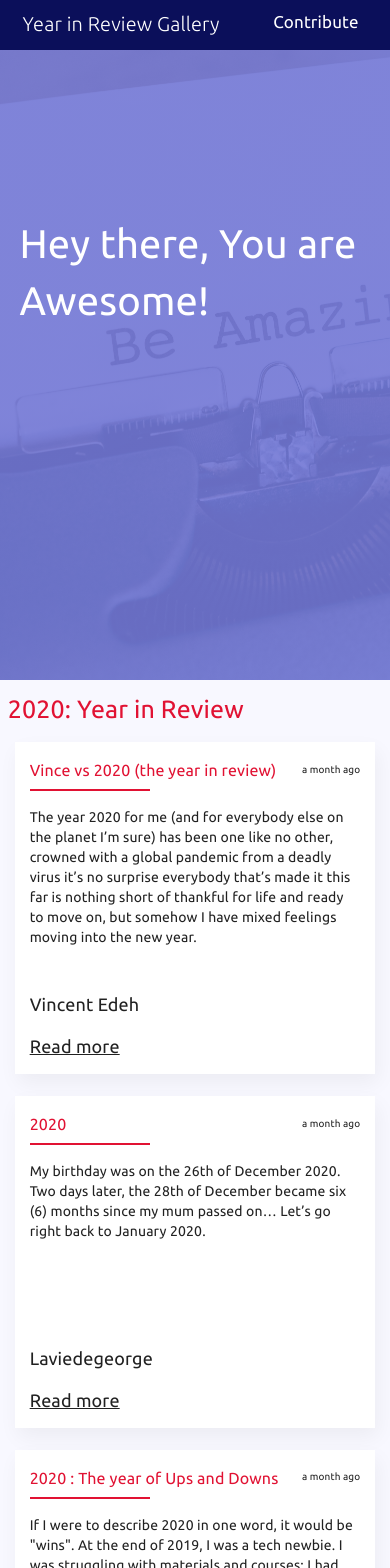
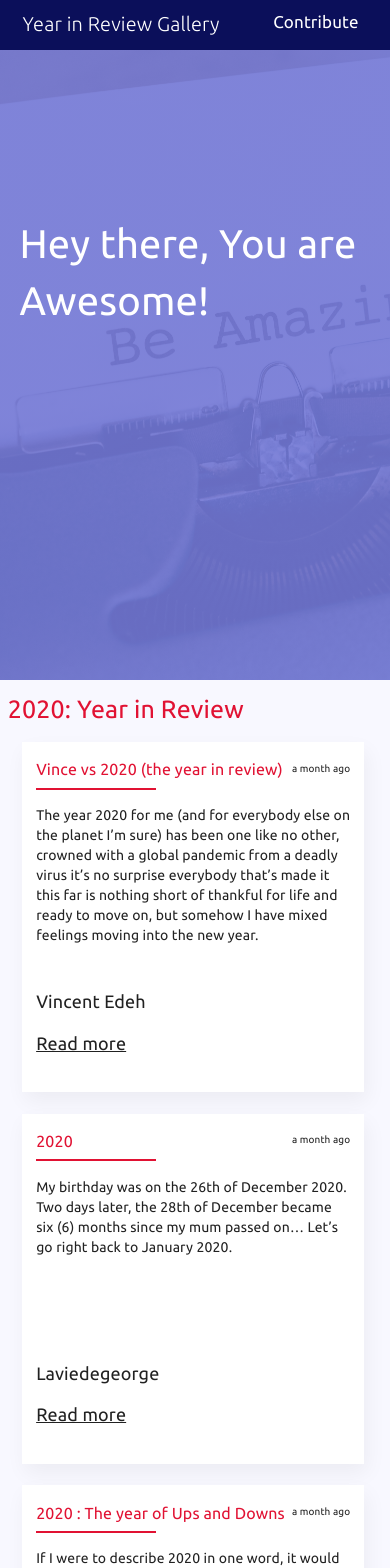
Before and after one commit to kaf-lamed-beyt/year-in-review, a Next.js app: page / in a window 390 px wide. Shown: the top 1568 px of the page. Built offline with nearby package versions, Linux system fonts and the light colour scheme.

Commit message:
refactor cards

```diff
--- a/components/card/style/card.module.scss
+++ b/components/card/style/card.module.scss
@@ -1,6 +1,6 @@
 .root {
-  width: 492px;
-  margin: 3% 0;
+  width: 95%;
+  margin: 3% 2%;
   box-shadow: 3px 9px 20px rgba(0, 0, 0, 0.05);
   background: #fff;
   &:hover {
@@ -12,7 +12,8 @@
 @media only screen and (max-width: 768px) {
   .root {
     font-size: 10px;
-    width: 100%;
+    width: 95;
+    height: 350px;
   }
 }
 @media only screen and (min-width: 768px) {
--- a/src/container/content/index.js
+++ b/src/container/content/index.js
@@ -13,7 +13,7 @@ const Content = () => {
           <div className={contentStyle.cardZone}>
             {articles.map((article, index) => {
               return (
-                <Grid item xs={12} key={index}>
+                <Grid item xs={12} sm={6} key={index}>
                   <Card>
                     <div className={contentStyle.details}>
                       <div className={contentStyle.latter}>
--- a/styles/globals.scss
+++ b/styles/globals.scss
@@ -9,5 +9,3 @@ a {
   margin: 0;
   font-family: 'Ubuntu', sans-serif;
 }
-
-// global styles
```
